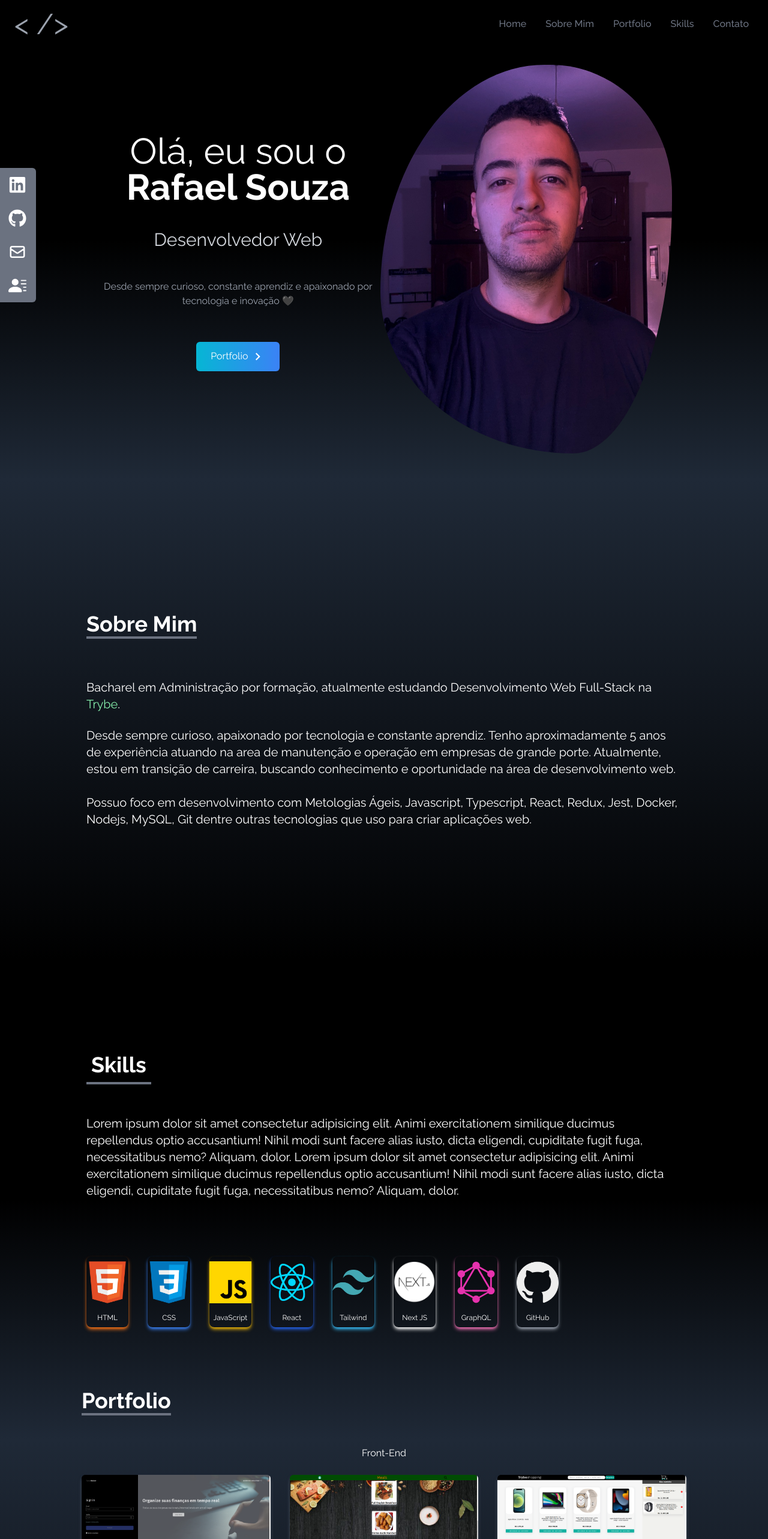
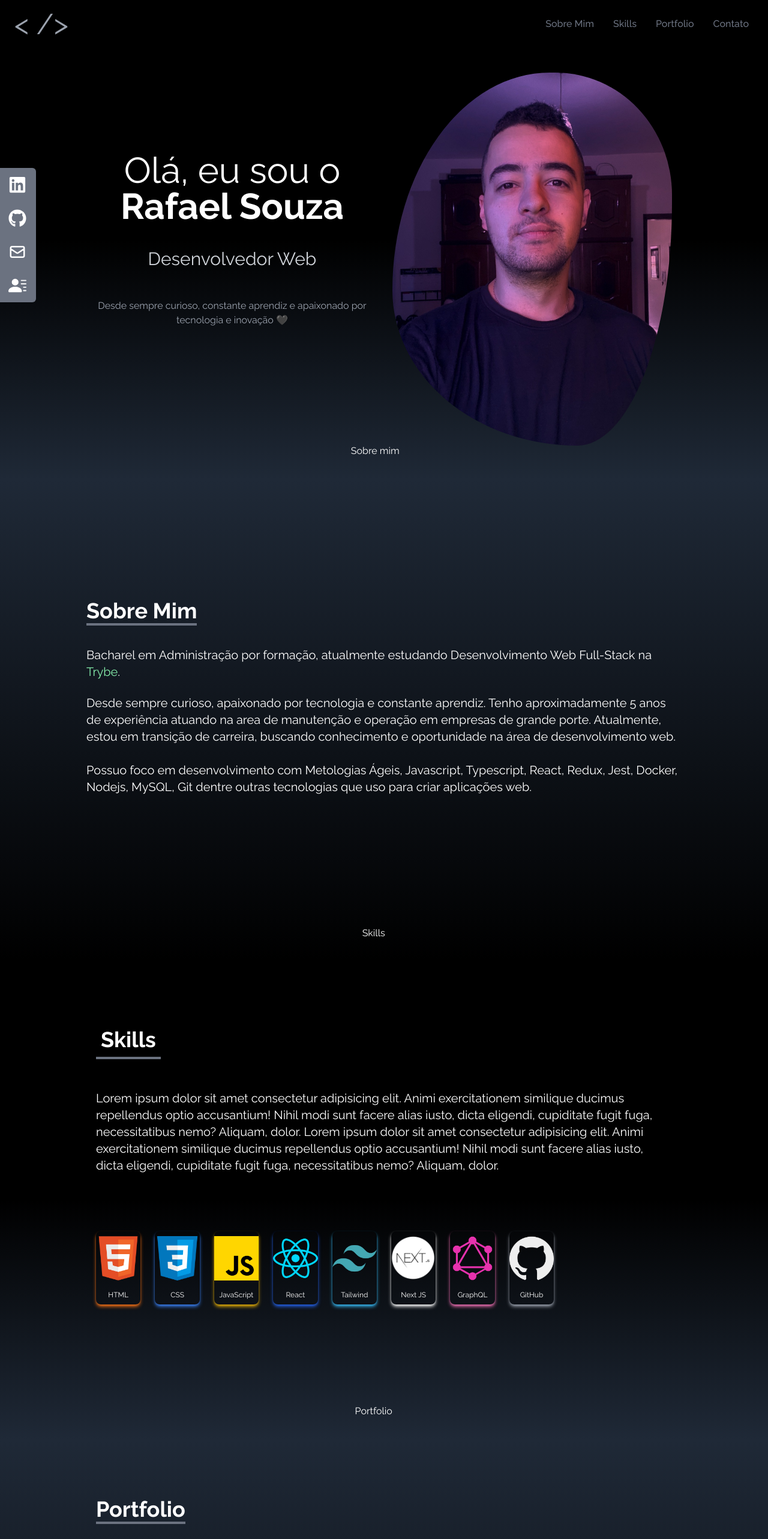
Before and after one commit to Rafael-Souza-97/portfolio, a React (Create React App) app: page / in a window 1280 px wide. Shown: the top 2566 px of the page at 60% size. Built offline with nearby package versions, Linux system fonts and the light colour scheme; the HTML template or start-up script is replaced by a standard one.

Commit message:
feat: Adiciona funcionalidades(scrolls e ancoras) e estilizações

```diff
--- a/package.json
+++ b/package.json
@@ -8,9 +8,11 @@
     "@testing-library/user-event": "^13.5.0",
     "react": "^18.2.0",
     "react-dom": "^18.2.0",
+    "react-icons": "^4.7.1",
     "react-router-dom": "^5.2.0",
-    "react-icons": "^4.7.1",
     "react-scripts": "5.0.1",
+    "react-scroll": "^1.8.9",
+    "react-type-animation": "^2.1.2",
     "web-vitals": "^2.1.4"
   },
   "scripts": {
--- a/src/components/About.jsx
+++ b/src/components/About.jsx
@@ -1,13 +1,15 @@
 import React from "react";
+import { BsChevronDoubleDown } from 'react-icons/bs';
+import { Link } from "react-scroll";
 
 const About = () => {
   return (
     <div
-      name="about"
-      className="w-full md:h-screen bg-gradient-to-b from-gray-800 to-black text-white about-container"
+      name="sobre mim"
+      className="md:flex flex-col w-full md:h-screen bg-gradient-to-b from-gray-800 to-black text-white pt-36 md:pt-0"
     >
-      <div className="max-w-screen-lg p-4 mx-auto flex flex-col justify-center w-full h-full">
-        <div className="pb-8">
+      <div className="max-w-screen-lg mx-auto flex flex-col justify-center md:h-full px-4">
+        <div>
           <p className="text-4xl font-bold inline border-b-4 border-gray-500">
             Sobre Mim
           </p>
@@ -27,6 +29,23 @@ const About = () => {
           Possuo foco em desenvolvimento com Metologias Ágeis, Javascript, Typescript, React, Redux, Jest, Docker, Nodejs, MySQL, Git dentre outras tecnologias que uso para criar aplicações web.
         </p>
       </div>
+
+      <div className="hidden md:flex justify-center">
+        <Link
+          to="skills"
+          smooth
+          duration={500}
+          >
+          <button
+            className="group text-white w-fit px-8 py-3 my-2 flex items-center rounded-md bg-transparent mb-5"
+          >
+            Skills
+            <span>
+              <BsChevronDoubleDown size={25} className="ml-2 down-arrow" />
+            </span>
+          </button>
+        </Link>
+      </div>
     </div>
   );
 };
--- a/src/components/Footer.jsx
+++ b/src/components/Footer.jsx
@@ -3,8 +3,8 @@ import React from "react";
 const Footer = () => {
   return (
     <div className="bottom-0 w-full p-10 bg-gradient-to-b from-gray-800 to-black text-white text-center z-10">
-      <p className="px-4 font-medium text-gray-500">
-        Criado por <a href="https://github.com/Rafael-Souza-97"><span className="cursor-pointer font-medium text-gray-500 tech">Rafael Souza</span></a> utilizando <a href="https://pt-br.reactjs.org/"><span className="cursor-pointer font-medium text-gray-500 hover:text-cyan-400">React</span></a> e <a href="https://tailwindcss.com/"><span className="cursor-pointer font-medium text-gray-500 hover:text-cyan-400">Tailwind</span></a>
+      <p className="px-8 font-medium text-gray-500 tracking-widest text-1xl">
+        Criado por <a href="https://github.com/Rafael-Souza-97"><span className="cursor-pointer font-medium text-gray-500 tech">Rafael Souza</span></a> utilizando <a href="https://pt-br.reactjs.org/"><span className="cursor-pointer font-medium text-gray-500 hover:text-cyan-400">React</span></a> e <a href="https://tailwindcss.com/"><span className="cursor-pointer font-medium text-gray-500 hover:text-cyan-400 font">Tailwind</span></a>
       </p>
     </div>
   );
--- a/src/components/Home.jsx
+++ b/src/components/Home.jsx
@@ -1,45 +1,27 @@
 import React from "react";
 import HeroImage from "../assets/heroImage.png";
-import { MdOutlineKeyboardArrowRight } from "react-icons/md";
-// import { Link } from "react-scroll";
+import { BsChevronDoubleDown } from 'react-icons/bs';
+import { Link } from "react-scroll";
 import '../styles/Home.css';
 
 const Home = () => {
   return (
     <div
       name="home"
+      id="home"
       className="md:h-screen w-full bg-gradient-to-b from-black via-black to-gray-800 pb-20 home-big-container"
     >
       <div className="max-w-screen-lg mx-auto flex flex-col items-center justify-center h-full px-8 md:flex-row home-container">
-        <div className="flex flex-col justify-center h-full text-container mt-32">
+        <div className="flex flex-col justify-center h-full text-container mt-32 mr-10">
           <h2 className="text-3xl sm:text-6xl text-white mb-10 text-center text-mg">
             Olá, eu sou o <strong>Rafael Souza</strong>
           </h2>
           <h3 className="text-2xl sm:text-3xl text-gray-300 mb-5 text-center tech">
             Desenvolvedor Web
           </h3>
-          <p className="text-gray-400 py-7 max-w-lg mb-5 text-center">
+          <p className="text-gray-400 py-7 mb-5 text-center">
             Desde sempre curioso, constante aprendiz e apaixonado por <span className="tech">tecnologia</span> e <span className="tech">inovação</span> 🖤
           </p>
-
-          <div className="flex justify-center">
-            {/* <Link
-              to="portfolio"
-              smooth
-              duration={500}
-
-            > */}
-            <button
-            className="group text-white w-fit px-6 py-3 my-2 flex items-center rounded-md bg-gradient-to-r from-cyan-500 to-blue-500 cursor-pointer"
-            >
-              Portfolio
-              <span className="group-hover:rotate-90 duration-300 ">
-                <MdOutlineKeyboardArrowRight size={25} className="ml-1" />
-              </span>
-            </button>
-
-            {/* </Link> */}
-          </div>
         </div>
 
         <div className="image-container">
@@ -50,6 +32,23 @@ const Home = () => {
           />
         </div>
       </div>
+
+      <div className="hidden md:flex justify-center">
+        <Link
+          to="sobre mim"
+          smooth
+          duration={500}
+        >
+          <button
+          className="group text-white w-fit px-8 py-3 my-2 flex items-center rounded-md bg-transparent mb-5"
+          >
+            Sobre mim
+            <span>
+              <BsChevronDoubleDown size={20} className="ml-2 down-arrow" />
+            </span>
+          </button>
+        </Link>
+      </div>
     </div>
   );
 };
--- a/src/components/NavBar.jsx
+++ b/src/components/NavBar.jsx
@@ -1,37 +1,35 @@
 import React, { useState } from "react";
 import { FaBars, FaTimes } from "react-icons/fa";
-// import { Link } from "react-scroll";
+import { Link } from "react-scroll";
 
 const NavBar = () => {
   const [nav, setNav] = useState(false);
 
   const links = [
     {
-      id: 1,
-      link: "home",
-    },
-    {
       id: 2,
-      link: "Sobre Mim",
+      link: "sobre mim",
     },
     {
       id: 3,
-      link: "Portfolio",
+      link: "skills",
     },
     {
       id: 4,
-      link: "Skills",
+      link: "portfolio",
     },
     {
       id: 5,
-      link: "Contato",
+      link: "contato",
     },
   ];
 
   return (
     <div className="flex justify-between items-center w-full h-20 px-4 text-white bg-black fixed mb-10 z-10">
       <div>
-        <span className="text-5xl cursor-pointer text-gray-400 tech ml-2">{`< />`}</span>
+        <Link to="home" smooth duration={500}>
+          <span key={1} className="text-5xl cursor-pointer text-gray-400 tech ml-2">{`< />`}</span>
+        </Link>
       </div>
 
       <ul className="hidden md:flex">
@@ -40,10 +38,9 @@ const NavBar = () => {
             key={id}
             className="px-4 cursor-pointer capitalize font-medium text-gray-500 hover:scale-105 duration-200 tech"
           >
-            {link}
-            {/* <Link to={link} smooth duration={500}>
-
-            </Link> */}
+            <Link to={link} smooth duration={500}>
+              { link }
+            </Link>
           </li>
         ))}
       </ul>
@@ -60,17 +57,16 @@ const NavBar = () => {
           {links.map(({ id, link }) => (
             <li
               key={id}
-              className="px-4 cursor-pointer capitalize py-6 text-4xl tech"
+              className="px-4 cursor-pointer capitalize py-6 text-4xl"
             >
-            {link}
-              {/* <Link
+              <Link
                 onClick={() => setNav(!nav)}
                 to={link}
                 smooth
                 duration={500}
               >
-
-              </Link> */}
+                {link}
+              </Link>
             </li>
           ))}
         </ul>
--- a/src/components/Portfolio.jsx
+++ b/src/components/Portfolio.jsx
@@ -2,6 +2,8 @@ import React from "react";
 import exchangeWallet from "../assets/portfolio/exchange-wallet.png";
 import appDeReceitas from "../assets/portfolio/app-de-receitas.png";
 import shoppingCart from "../assets/portfolio/shopping-cart.jpg";
+import { BsChevronDoubleDown } from 'react-icons/bs';
+import { Link } from "react-scroll";
 
 const Portfolio = () => {
   const frontend = [
@@ -52,17 +54,17 @@ const Portfolio = () => {
   return (
     <div
       name="portfolio"
-      className="bg-gradient-to-b from-gray-800 to-black w-full text-white md:h-screen portfolio-container pb-10"
+      className="w-full md:h-screen bg-gradient-to-b from-gray-800 to-black text-white pt-14"
     >
-      <div className="max-w-screen-lg p-2 mx-auto flex flex-col justify-center w-full h-full">
-        <div className="pb-8">
+      <div className="max-w-screen-lg mx-auto p-2 flex flex-col justify-center px-8 pt-10 sm:pt-0 md:pt-10 lg:pt-30 xl:pt-21 pb-20">
+        <div className="pb-6">
           <p className="text-4xl font-bold inline border-b-4 border-gray-500">
             Portfolio
           </p>
         </div>
 
-        <h3 className="py-6 text-1xl text-center">Front-End</h3>
-        <div className="grid sm:grid-cols-2 md:grid-cols-3 gap-8 px-12 sm:px-0 mb-10">
+        <h3 className="py-4 text-1xl text-center">Front-End</h3>
+        <div className="grid sm:grid-cols-2 md:grid-cols-3 gap-8 sm:px-8 mb-10">
           {frontend.map(({ id, name, src, href, repository }) => (
             <div key={id} className="shadow-md shadow-gray-600 rounded-lg">
               <a href={href}>
@@ -71,10 +73,10 @@ const Portfolio = () => {
                   alt=""
                   className="rounded-md duration-200 hover:scale-105"
                 />
-                <p className=" text-2xl font-signature text-center mt-5 mb-5">{name}</p>
+                <p className="text-2xl font-signature text-center mt-5 mb-5">{name}</p>
               </a>
 
-              <div className="items-center justify-center grid sm:grid-cols-2">
+            <div className="items-center justify-center grid sm:grid-cols-2 md:grid-cols-1 lg:grid-cols-2">
               <a href={href}>
                 <button className="px-6 py-3 m-4 duration-200 hover:scale-100 text-center">
                   Demonstração
@@ -91,8 +93,8 @@ const Portfolio = () => {
           ))}
         </div>
 
-        <h3 className="py-8 text-1xl text-center">Back-End</h3>
-        <div className="grid sm:grid-cols-2 md:grid-cols-3 gap-8 px-12 sm:px-0">
+        <h3 className="py-4 text-1xl text-center">Back-End</h3>
+        <div className="grid sm:grid-cols-2 md:grid-cols-3 gap-8 px-12 sm:px-8">
           {backend.map(({ id, name, src, repository }) => (
             <div key={id} className="shadow-md shadow-gray-600 rounded-lg">
               <a href={repository}>
@@ -114,6 +116,23 @@ const Portfolio = () => {
           ))}
         </div>
       </div>
+
+      <div className="hidden md:flex justify-center">
+        <Link
+          to="contato"
+          smooth
+          duration={500}
+          >
+          <button
+            className="group text-white w-fit px-8 py-3 my-2 flex items-center rounded-md bg-transparent mb-5"
+          >
+            Contato
+            <span>
+              <BsChevronDoubleDown size={25} className="ml-2 down-arrow" />
+            </span>
+          </button>
+        </Link>
+      </div>
     </div>
   );
 };
--- a/src/components/Skills.jsx
+++ b/src/components/Skills.jsx
@@ -1,5 +1,4 @@
 import React from "react";
-
 import html from "../assets/html.png";
 import css from "../assets/css.png";
 import javascript from "../assets/javascript.png";
@@ -7,6 +6,8 @@ import reactImage from "../assets/react.png";
 import nextjs from "../assets/nextjs.png";
 import graphql from "../assets/graphql.png";
 import github from "../assets/github.png";
+import { BsChevronDoubleDown } from 'react-icons/bs';
+import { Link } from "react-scroll";
 import tailwind from "../assets/tailwind.png";
 
 const Experience = () => {
@@ -63,10 +64,10 @@ const Experience = () => {
 
   return (
     <div
-      name="experience"
-      className="bg-gradient-to-b from-black via-black to-gray-800 w-full md:h-screen"
+      name="skills"
+      className="bg-gradient-to-b from-black via-black to-gray-800 w-full md:h-screen pt-36 md:pt-0 pb-20"
     >
-      <div className="max-w-screen-lg mx-auto p-4 flex flex-col justify-center w-full h-full text-white">
+      <div className="max-w-screen-lg mx-auto p-4 flex flex-col justify-center text-white md:h-full px-8">
         <div>
           <p className="text-4xl font-bold border-b-4 border-gray-500 p-2 inline">
             Skills
@@ -78,17 +79,34 @@ const Experience = () => {
           </p>
         </div>
 
-        <div className="w-full grid grid-cols-2 sm:grid-cols-10 gap-8 text-center py-8 px-12 sm:px-0">
+        <div className="w-full grid grid-cols-1 sm:grid-cols-2 md:grid-cols-10 gap-6 text-center py-8 px-12 sm:px-0">
           {techs.map(({ id, src, title, style }) => (
             <div
               key={id}
               className={`shadow-md hover:scale-105 duration-500 py-2 rounded-lg ${style}`}
             >
-              <img src={src} alt="" className="w-20 mx-auto" />
+              <img src={src} alt="" className="w-20 mx-auto min-mx-10" />
               <p className="text-xs mt-4">{title}</p>
             </div>
           ))}
         </div>
+      </div>
+
+      <div className="hidden md:flex justify-center">
+        <Link
+          to="portfolio"
+          smooth
+          duration={500}
+          >
+          <button
+            className="group text-white w-fit px-8 py-3 my-2 flex items-center rounded-md bg-transparent mb-5"
+          >
+            Portfolio
+            <span>
+              <BsChevronDoubleDown size={25} className="ml-2 down-arrow" />
+            </span>
+          </button>
+        </Link>
       </div>
     </div>
   );
--- a/src/styles/Home.css
+++ b/src/styles/Home.css
@@ -20,6 +20,28 @@
 
 .tech:hover {
   color: white;
+}
+
+.down-arrow {
+  margin-left: .6rem;
+  animation: down-arrow 1s infinite;
+}
+
+@keyframes down-arrow {
+  0% {
+    opacity: 0;
+    transform: translate3d(0, -15px, 0);
+  }
+  30% {
+    opacity: 0;
+  }
+  60% {
+    opacity: 1;
+  }
+  100% {
+    opacity: 0;
+    transform: translate3d(0, 5px, 0);
+  }
 }
 
 /* .text-container {
```
Also changed, not shown: src/components/Contact.jsx (+5 -5 lines), src/components/ScrollUp.jsx (added, +12 -0 lines), 1 other file (tests, documents, lock files or other folders).
